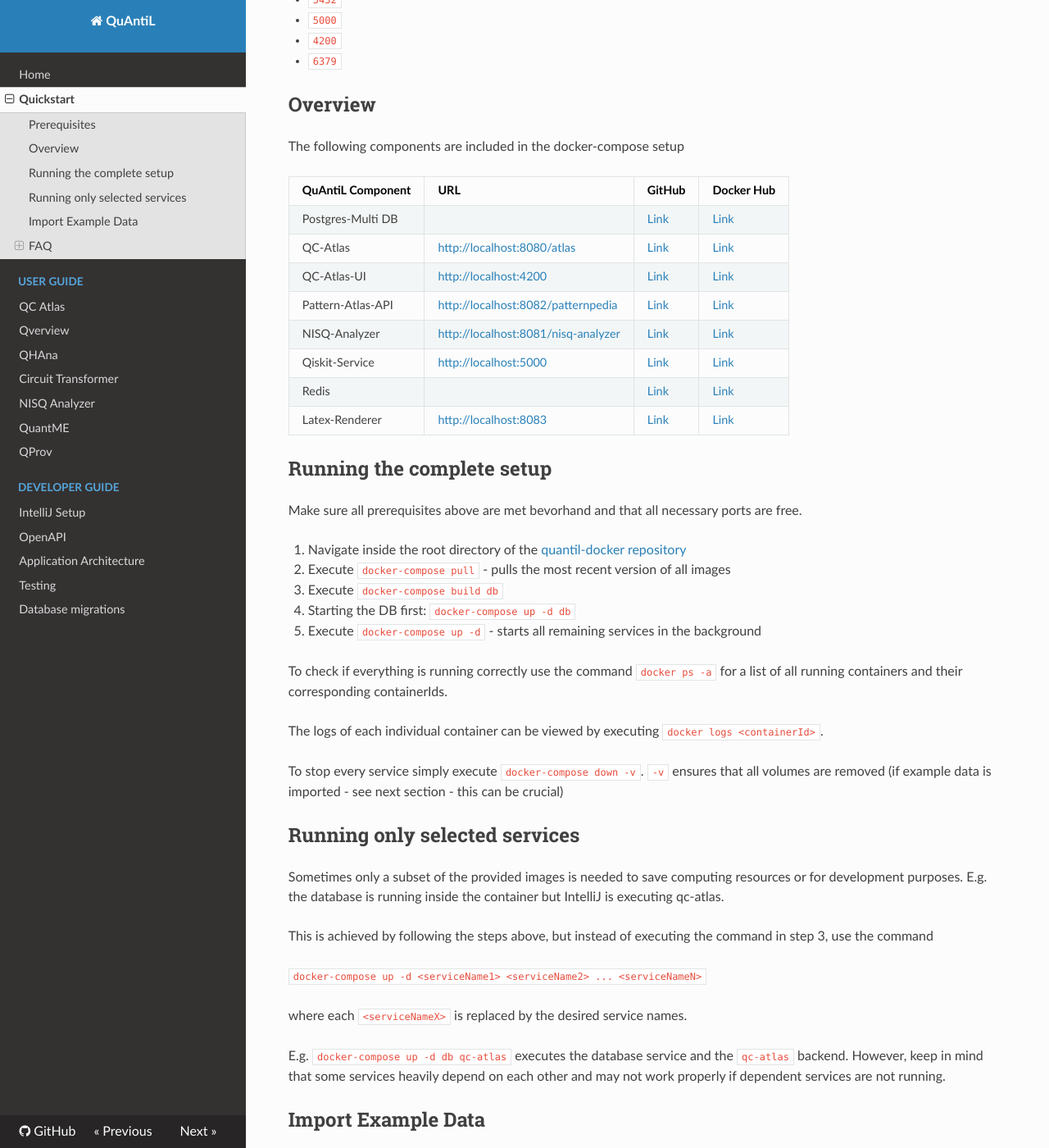
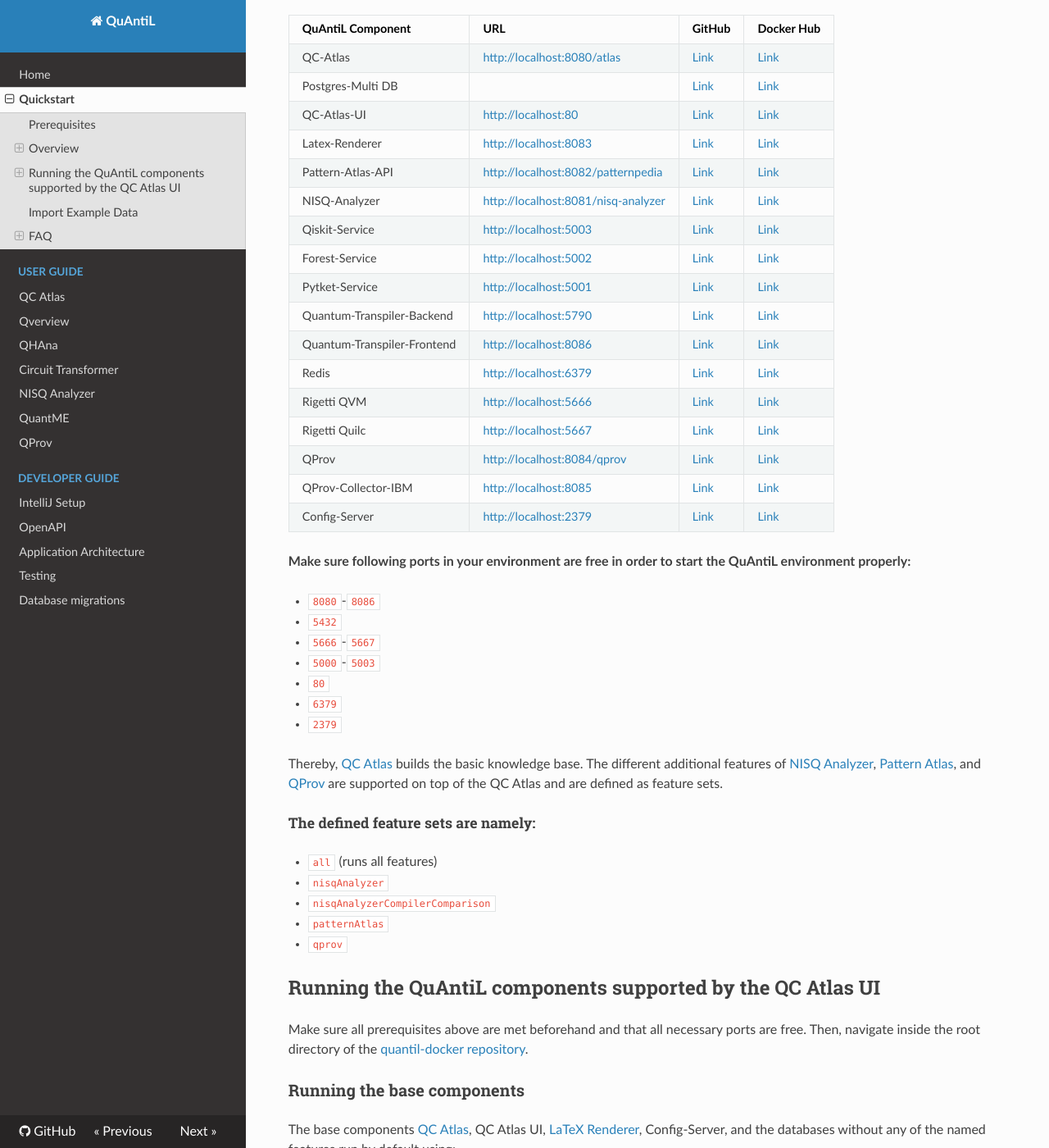
Before and after one commit to UST-QuAntiL/quantil-docs, an MkDocs documentation site: the page built from docs/developer-guide/docker.md, in a window 1280 px wide and 1400 px high, scrolled down 446 px. Shown: the whole window at 82% size. Built offline with MkDocs 1.6.1, drawn with Linux system fonts in a browser that asks for light colours; nearby versions of some CDN libraries; some of the changed text lies outside the part shown.

Commit message:
update quickstart with docker profiles and add settings in user guide (#25)

```diff
--- a/docs/developer-guide/docker.md
+++ b/docs/developer-guide/docker.md
@@ -1,53 +1,86 @@
 # Quickstart with QuAntiL Docker setup
-This section explains how to execute the complete QuAntiL environment with docker-compose.
+This section explains how to execute the QuAntiL components supported by the QC Atlas UI with docker-compose.
 
 ## Prerequisites
 - Docker Engine - [install guide](https://docs.docker.com/engine/install/)
 - Docker Compose - [install guide](https://docs.docker.com/compose/install/)
 - The [quantil-docker repository](https://github.com/UST-QuAntiL/quantil-docker)
 
-**Make sure following ports in your environment are free in order to start the QuAntiL environment properly:**
-
-* `8080`-`8083`
-* `5432`
-* `5000`
-* `4200`
-* `6379`
-
 ## Overview
 The following components are included in the docker-compose setup
 
 | QuAntiL Component | URL | GitHub | Docker Hub |
 |:------------------- |:--- |:------ |:---------- |
+| QC-Atlas |<http://localhost:8080/atlas> | [Link](https://github.com/UST-QuAntiL/qc-atlas) | [Link](https://hub.docker.com/r/planqk/atlas) |
 | Postgres-Multi DB | <localhost:5432> | [Link](https://github.com/lmm-git/docker-postgres-multi) | [Link](https://hub.docker.com/r/lmmdock/postgres-multi) |
-| QC-Atlas |<http://localhost:8080/atlas> | [Link](https://github.com/UST-QuAntiL/qc-atlas) | [Link](https://hub.docker.com/r/planqk/atlas) |
-| QC-Atlas-UI |<http://localhost:4200> | [Link](https://github.com/UST-QuAntiL/qc-atlas-ui) | [Link](https://hub.docker.com/r/planqk/qc-atlas-ui) |
+| QC-Atlas-UI |<http://localhost:80> | [Link](https://github.com/UST-QuAntiL/qc-atlas-ui) | [Link](https://hub.docker.com/r/planqk/qc-atlas-ui) |
+| Latex-Renderer |<http://localhost:8083> | [Link](https://github.com/UST-QuAntiL/latex-renderer) | [Link](https://hub.docker.com/r/beiselmn/latex-renderer) |
 | Pattern-Atlas-API |<http://localhost:8082/patternpedia> | [Link](https://github.com/PatternAtlas/pattern-atlas-api) | [Link](https://hub.docker.com/r/patternpedia/patternrepo-api) |
 | NISQ-Analyzer |<http://localhost:8081/nisq-analyzer> | [Link](https://github.com/UST-QuAntiL/nisq-analyzer) | [Link](https://hub.docker.com/r/planqk/nisq-analyzer) |
-| Qiskit-Service |<http://localhost:5000> | [Link](https://github.com/UST-QuAntiL/qiskit-service) | [Link](https://hub.docker.com/r/planqk/qiskit-service) |
-| Redis |<localhost:6379> | [Link](https://github.com/redis/redis) | [Link](https://hub.docker.com/_/redis) |
-| Latex-Renderer |<http://localhost:8083> | [Link](https://github.com/UST-QuAntiL/latex-renderer) | [Link](https://hub.docker.com/r/beiselmn/latex-renderer) |
+| Qiskit-Service |<http://localhost:5003> | [Link](https://github.com/UST-QuAntiL/qiskit-service) | [Link](https://hub.docker.com/r/planqk/qiskit-service) |
+| Forest-Service |<http://localhost:5002> | [Link](https://github.com/UST-QuAntiL/forest-service) | [Link](https://hub.docker.com/r/planqk/forest-service) |
+| Pytket-Service |<http://localhost:5001> | [Link](https://github.com/UST-QuAntiL/pytket-service) | [Link](https://hub.docker.com/r/planqk/pytket-service) |
+| Quantum-Transpiler-Backend |<http://localhost:5790> | [Link](https://github.com/UST-QuAntiL/QuantumTranspiler) | [Link](https://hub.docker.com/r/planqk/quantum-transpiler-backend) |
+| Quantum-Transpiler-Frontend |<http://localhost:8086> | [Link](https://github.com/UST-QuAntiL/QuantumTranspiler) | [Link](https://hub.docker.com/r/planqk/quantum-transpiler-frontend) |
+| Redis |<http://localhost:6379> | [Link](https://github.com/redis/redis) | [Link](https://hub.docker.com/_/redis) |
+| Rigetti QVM |<http://localhost:5666> | [Link](https://github.com/rigetti/qvm) | [Link](https://hub.docker.com/r/rigetti/qvm) |
+| Rigetti Quilc |<http://localhost:5667> | [Link](https://github.com/rigetti/quilc) | [Link](https://hub.docker.com/r/rigetti/quilc) |
+| QProv |<http://localhost:8084/qprov> | [Link](https://github.com/UST-QuAntiL/qprov) | [Link](https://hub.docker.com/r/planqk/qprov) |
+| QProv-Collector-IBM |<http://localhost:8085> | [Link](https://github.com/UST-QuAntiL/qprov) | [Link](https://hub.docker.com/r/planqk/qprov-collector) |
+| Config-Server |<http://localhost:2379> | [Link](https://github.com/etcd-io/etcd) | [Link](https://quay.io/repository/coreos/etcd) |
 
-## Running the complete setup
-Make sure all prerequisites above are met bevorhand and that all necessary ports are free.
 
-1. Navigate inside the root directory of the [quantil-docker repository](https://github.com/UST-QuAntiL/quantil-docker)
-2. Execute `docker-compose pull` - pulls the most recent version of all images
-3. Execute `docker-compose build db`
-4. Starting the DB first: `docker-compose up -d db`
-5. Execute `docker-compose up -d` - starts all remaining services in the background
+**Make sure following ports in your environment are free in order to start the QuAntiL environment properly:**
+
+* `8080`-`8086`
+* `5432`
+* `5666`-`5667`
+* `5000`-`5003`
+* `80`
+* `6379`
+* `2379`
+
+Thereby, [QC Atlas](../user-guide/qc-atlas.md) builds the basic knowledge base. The different additional features of [NISQ Analyzer](../user-guide/nisq-analyzer.md), [Pattern Atlas](../user-guide/qc-atlas/pattern-relation-type.md), and [QProv](../user-guide/qprov.md) are supported on top of the QC Atlas and are defined as feature sets.
+
+##### The defined feature sets are namely:
+- `all` (runs all features)
+- `nisqAnalyzer`
+- `nisqAnalyzerCompilerComparison`
+- `patternAtlas`
+- `qprov`
+
+## Running the QuAntiL components supported by the QC Atlas UI
+Make sure all prerequisites above are met beforehand and that all necessary ports are free.
+Then, navigate inside the root directory of the [quantil-docker repository](https://github.com/UST-QuAntiL/quantil-docker).
+
+### Running the base components
+The base components [QC Atlas](../user-guide/qc-atlas.md), QC Atlas UI, [LaTeX Renderer](../user-guide/qc-atlas/latex-renderer.md), Config-Server, and the databases without any of the named features run by default using:
+
+1. Execute `docker-compose pull` - pulls the most recent version of the images
+2. Execute `docker-compose build db`
+3. Starting the DB first: `docker-compose up -d db`
+4. Execute `docker-compose up -d` - starts all remaining services in the background
 
 To check if everything is running correctly use the command `docker ps -a` for a list of all running containers and their corresponding containerIds.
 
 The logs of each individual container can be viewed by executing `docker logs <containerId>`.
 
-
 To stop every service simply execute `docker-compose down -v`.
 `-v` ensures that all volumes are removed (if example data is imported - see next section - this can be crucial)
 
+### Running certain feature sets
+For running certain [feature sets](#the-defined-feature-sets-are-namely) on top of the base components, [Profiles](https://docs.docker.com/compose/profiles/) are used.
+To start a certain feature set run:
+`docker-compose --profile <name-of-feature-set> pull`
+`docker-compose --profile <name-of-feature-set> up`
 
+For running multiple feature sets, e.g. two sets, run:
+`docker-compose --profile <name-of-feature-set-1> --profile <name-of-feature-set-2> pull`
+`docker-compose --profile <name-of-feature-set-1> --profile <name-of-feature-set-2> up`
 
-## Running only selected services
+For running all feature sets, choose `--profile all`.
+
+### Running only selected services
 Sometimes only a subset of the provided images is needed to save computing resources or for development purposes. E.g. the database is running inside the container but IntelliJ is executing qc-atlas.
 
 This is achieved by following the steps above, but instead of executing the command in step 3, use the command
```
Also changed, not shown: docs/user-guide/qc-atlas.md (+4 -0 lines), docs/user-guide/qc-atlas/settings.md (added, +12 -0 lines), docs/user-guide/images/settings/feature-toggling.png (added), docs/user-guide/images/settings/settings-nav.png (added).
